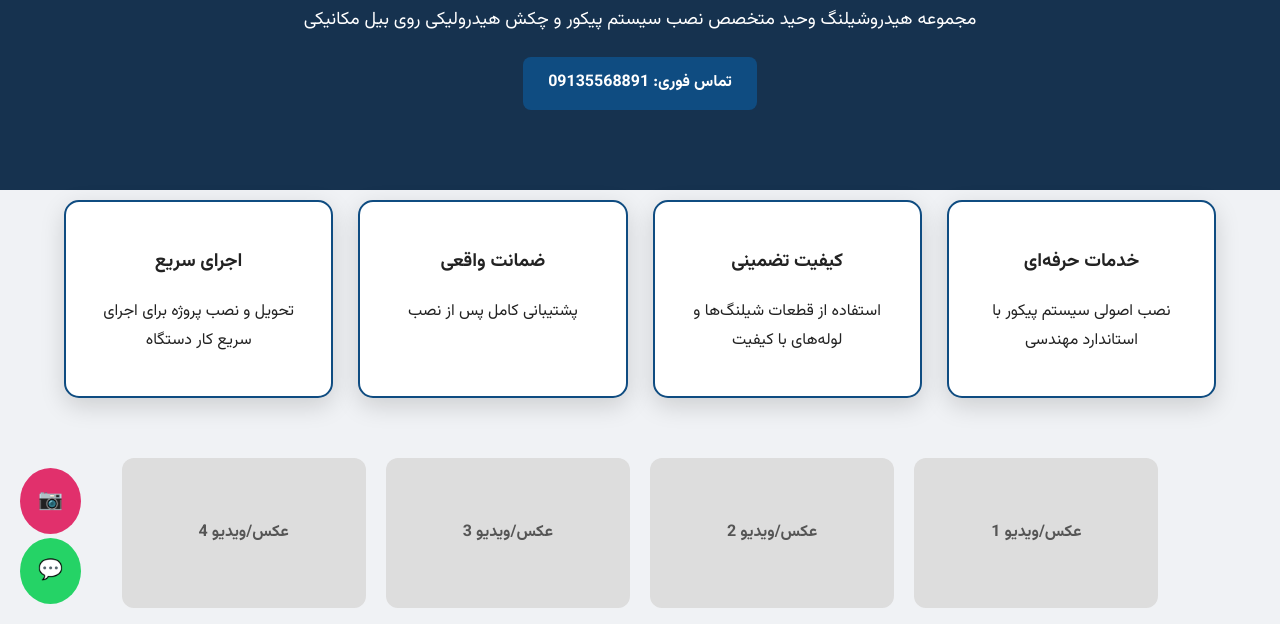
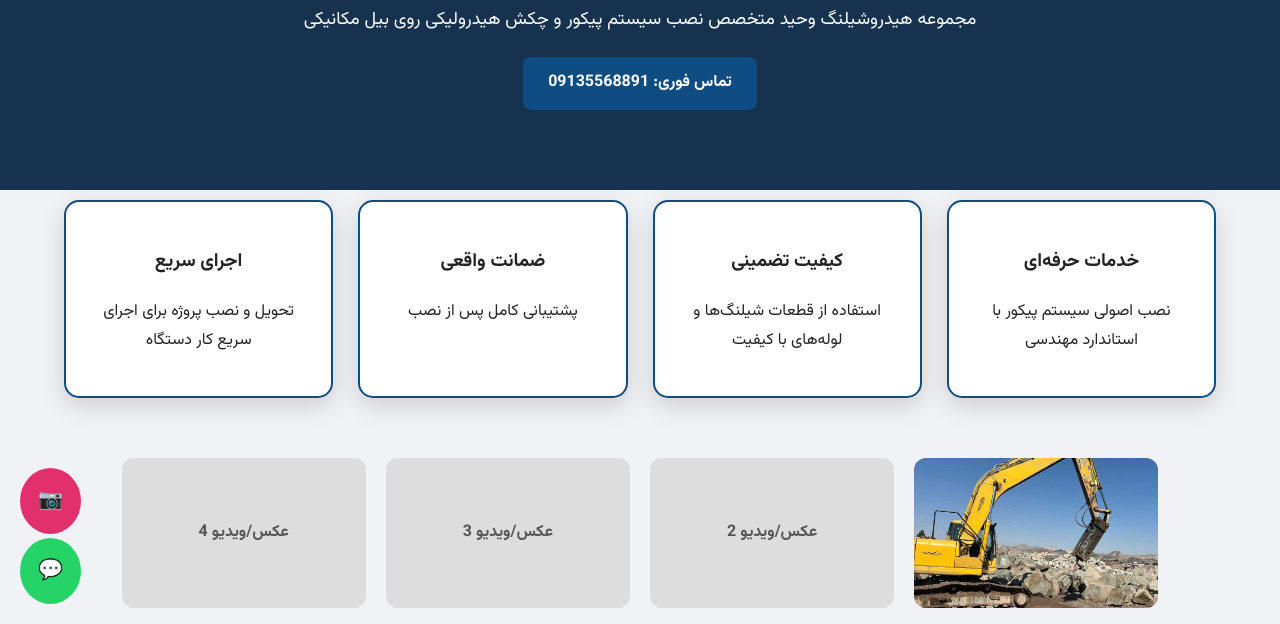
Before and after one commit to hydrovahid/nasb-system-pikor, a plain HTML site: page index.html in a window 1280 px wide. Shown: the part 176-800 px from the top of the page. Drawn offline with Linux system fonts and the light colour scheme.

Commit message:
index.html

```diff
--- a/index.html
+++ b/index.html
@@ -219,7 +219,9 @@ footer{
 </div>
   <!-- گالری عکس و ویدیو -->
 <div class="container gallery">
-<div class="gallery-item">عکس/ویدیو 1</div>
+<div class="gallery-item">
+  <img src="a6387368-03b5-4762-b41c-68e1f0cf0e41.jpg" alt="نصب سیستم پیکور" style="width:100%; height:100%; object-fit:cover; border-radius:12px;">
+</div>
 <div class="gallery-item">عکس/ویدیو 2</div>
 <div class="gallery-item">عکس/ویدیو 3</div>
 <div class="gallery-item">عکس/ویدیو 4</div>
```
